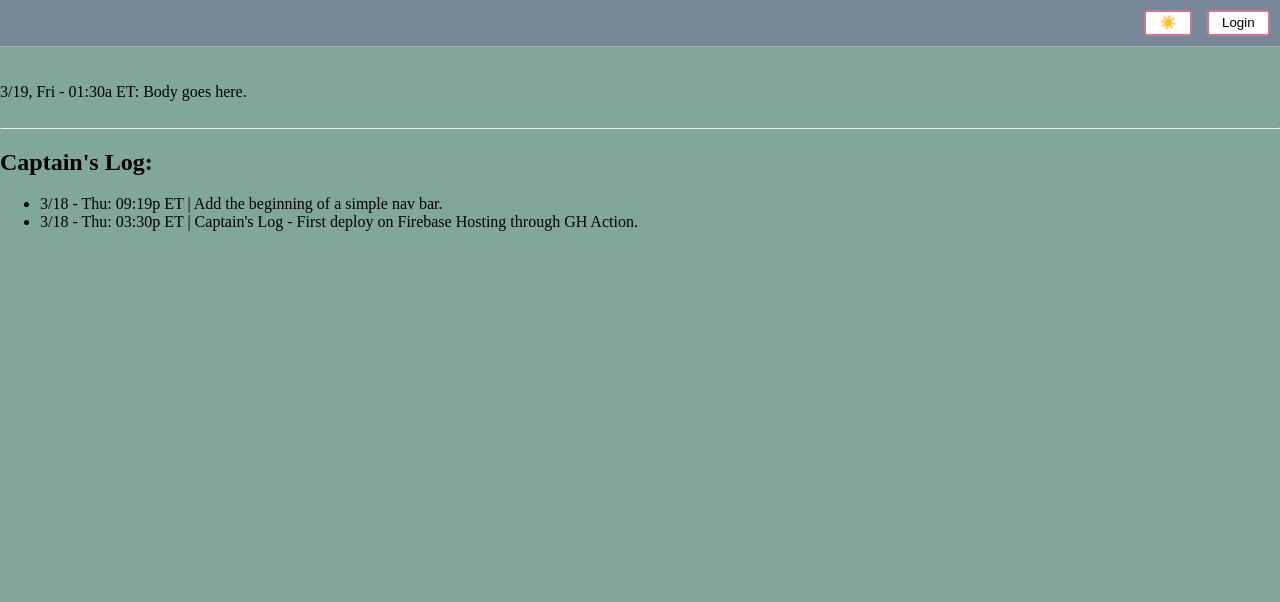
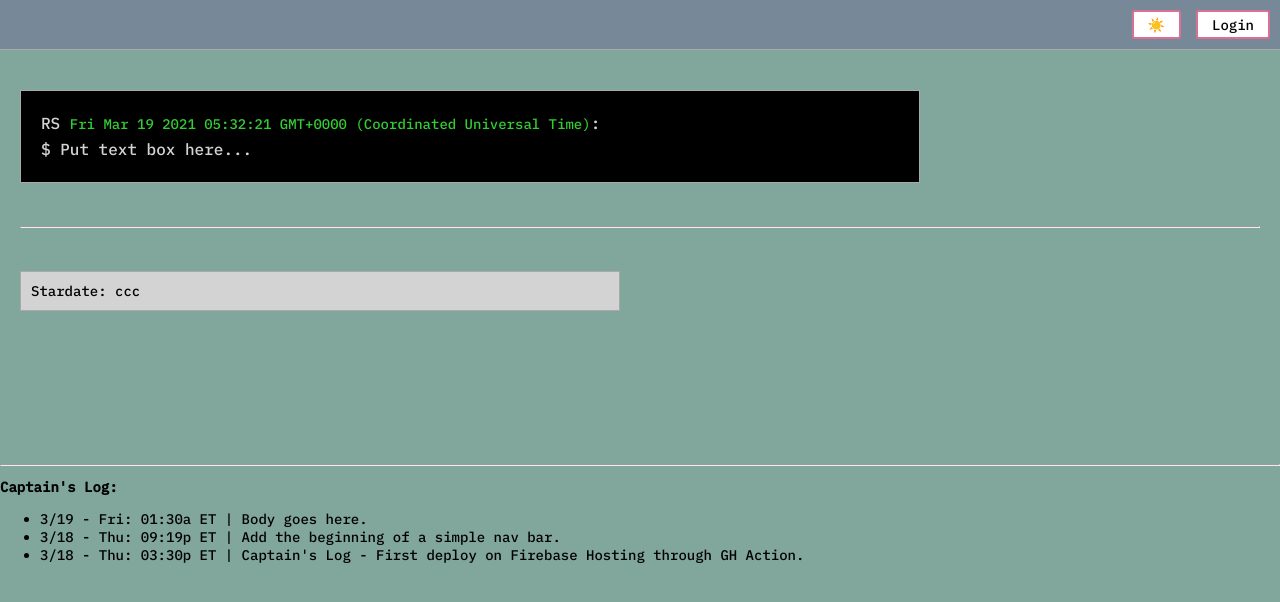
Before and after one commit to r002/captains-log, a React app: page / in a window 1280 px wide. Shown: the top 602 px of the page. Built offline with nearby package versions, Linux system fonts and the light colour scheme; no server answers.

Commit message:
Refactor file org to add HMR to dev process. Much more efficient now!

```diff
--- /dev/null
+++ b/src/App.tsx
@@ -0,0 +1,71 @@
+import { useState, useEffect } from 'react'
+import { Navbar } from './widgets/Navbar'
+import { LogEntry, LogRecord } from './widgets/LogEntry'
+import { ThemeManager, themes } from './providers/ThemeContext'
+import './style.css'
+import firebase from 'firebase/app'
+import { UserContext } from './providers/AuthContext'
+import styled from 'styled-components'
+
+export const useAuth = () => {
+  const [state, setState] = useState(() => {
+    const user = firebase.auth().currentUser
+
+    return {
+      initializing: !user,
+      user
+    }
+  })
+
+  function onChange (user: any) {
+    setState(() => { return ({ initializing: false, user }) })
+  }
+
+  useEffect(() => {
+    // listen for auth state changes
+    const unsubscribe = firebase.auth().onAuthStateChanged(onChange)
+    // unsubscribe to the listener when unmounting
+    return () => unsubscribe()
+  }, [])
+
+  return state
+}
+
+const Body = styled.div`
+  padding: 40px 20px 20px 20px;
+  width: 100%;
+  /* background: lightslategray; */
+  box-sizing: border-box;
+  /* border: solid darkgray 1px; */
+`
+
+export const App = () => {
+  const [theme, setTheme] = useState(themes.light)
+  const { initializing, user } = useAuth()
+  console.log('>> initializing', initializing)
+
+  function togTheme () {
+    setTheme(currentTheme => {
+      return currentTheme === themes.dark
+        ? themes.light
+        : themes.dark
+    })
+  }
+
+  console.log('>> user:', user)
+
+  return (
+    <ThemeManager.Provider value={theme}>
+      <UserContext.Provider value={{ user }}>
+        <Navbar changeTheme={togTheme} />
+        <Body>
+          <LogEntry />
+          <br /><br />
+          <hr />
+          <br /><br />
+          <LogRecord />
+        </Body>
+      </UserContext.Provider>
+    </ThemeManager.Provider>
+  )
+}
--- a/src/index.html
+++ b/src/index.html
@@ -7,10 +7,11 @@
   </head>
   <body>
     <div id="root"></div>
-    <br />
+    <br /><br /><br /><br /><br /><br /><br />
     <hr />
     <h2>Captain's Log:</h2>
     <ul>
+      <li>3/19 - Fri: 01:30a ET | Body goes here.</li>
       <li>3/18 - Thu: 09:19p ET | Add the beginning of a simple nav bar.</li>
       <li>3/18 - Thu: 03:30p ET | Captain's Log - First deploy on Firebase Hosting through GH Action.</li>
     </ul>
--- a/src/index.tsx
+++ b/src/index.tsx
@@ -1,65 +1,6 @@
-import { useState, StrictMode, useEffect } from 'react'
 import ReactDOM from 'react-dom'
-import { Navbar } from './widgets/Navbar'
-import { ThemeManager, themes } from './providers/ThemeContext'
-import './style.css'
-import firebase from 'firebase/app'
-import { UserContext } from './providers/AuthContext'
-
-// export const useSession = () => {
-//   const { user } = useContext(UserContext)
-//   return user
-// }
-
-export const useAuth = () => {
-  const [state, setState] = useState(() => {
-    const user = firebase.auth().currentUser
-
-    return {
-      initializing: !user,
-      user
-    }
-  })
-
-  function onChange (user: any) {
-    setState(() => { return ({ initializing: false, user }) })
-  }
-
-  useEffect(() => {
-    // listen for auth state changes
-    const unsubscribe = firebase.auth().onAuthStateChanged(onChange)
-    // unsubscribe to the listener when unmounting
-    return () => unsubscribe()
-  }, [])
-
-  return state
-}
-
-const App = () => {
-  const [theme, setTheme] = useState(themes.light)
-  const { initializing, user } = useAuth()
-  console.log('>> initializing', initializing)
-
-  function togTheme () {
-    setTheme(currentTheme => {
-      return currentTheme === themes.dark
-        ? themes.light
-        : themes.dark
-    })
-  }
-
-  console.log('>> user:', user)
-
-  return (
-    <ThemeManager.Provider value={theme}>
-      <UserContext.Provider value={{ user }}>
-        <Navbar changeTheme={togTheme} />
-        <br /><br />
-        3/19, Fri - 01:30a ET: Body goes here.
-      </UserContext.Provider>
-    </ThemeManager.Provider>
-  )
-}
+import { StrictMode } from 'react'
+import { App } from './App'
 
 ReactDOM.render(
   <StrictMode>
@@ -67,3 +8,14 @@ ReactDOM.render(
   </StrictMode>,
   document.querySelector('#root')
 )
+
+if (module.hot) {
+  module.hot.accept('./App.tsx', () => {
+    ReactDOM.render(
+      <StrictMode>
+        <App />
+      </StrictMode>,
+      document.querySelector('#root')
+    )
+  })
+}
--- a/src/style.css
+++ b/src/style.css
@@ -1,3 +1,10 @@
+@import url('https://fonts.googleapis.com/css2?family=IBM+Plex+Mono:wght@500&display=swap');
+
+* {
+	font-family: 'IBM Plex Mono', monospace;
+  font-size: 14px;
+}
+
 body {
   background-color: #81a69b;
   margin: 0;
--- /dev/null
+++ b/src/widgets/LogEntry.tsx
@@ -0,0 +1,42 @@
+import styled from 'styled-components'
+
+const Box = styled.div`
+  padding: 20px;
+  width: 900px;
+  background: black;
+  color: lightgrey;
+  font-size: 16px;
+  box-sizing: border-box;
+  border: solid darkgray 1px;
+  line-height: 1.6;
+`
+const DateText = styled.span`
+  color: limegreen;
+`
+
+export const LogEntry = () => {
+  const dt = new Date()
+
+  return (
+    <Box>
+      RS <DateText>{dt.toString()}</DateText>:<br />
+      $ Put text box here...
+    </Box>
+  )
+}
+
+const FLogRecord = styled.div`
+  padding: 10px;
+  width: 600px;
+  background: lightgrey;
+  box-sizing: border-box;
+  border: solid darkgray 1px;
+`
+
+export const LogRecord = () => {
+  return (
+    <FLogRecord>
+      Stardate: ccc
+    </FLogRecord>
+  )
+}
```
